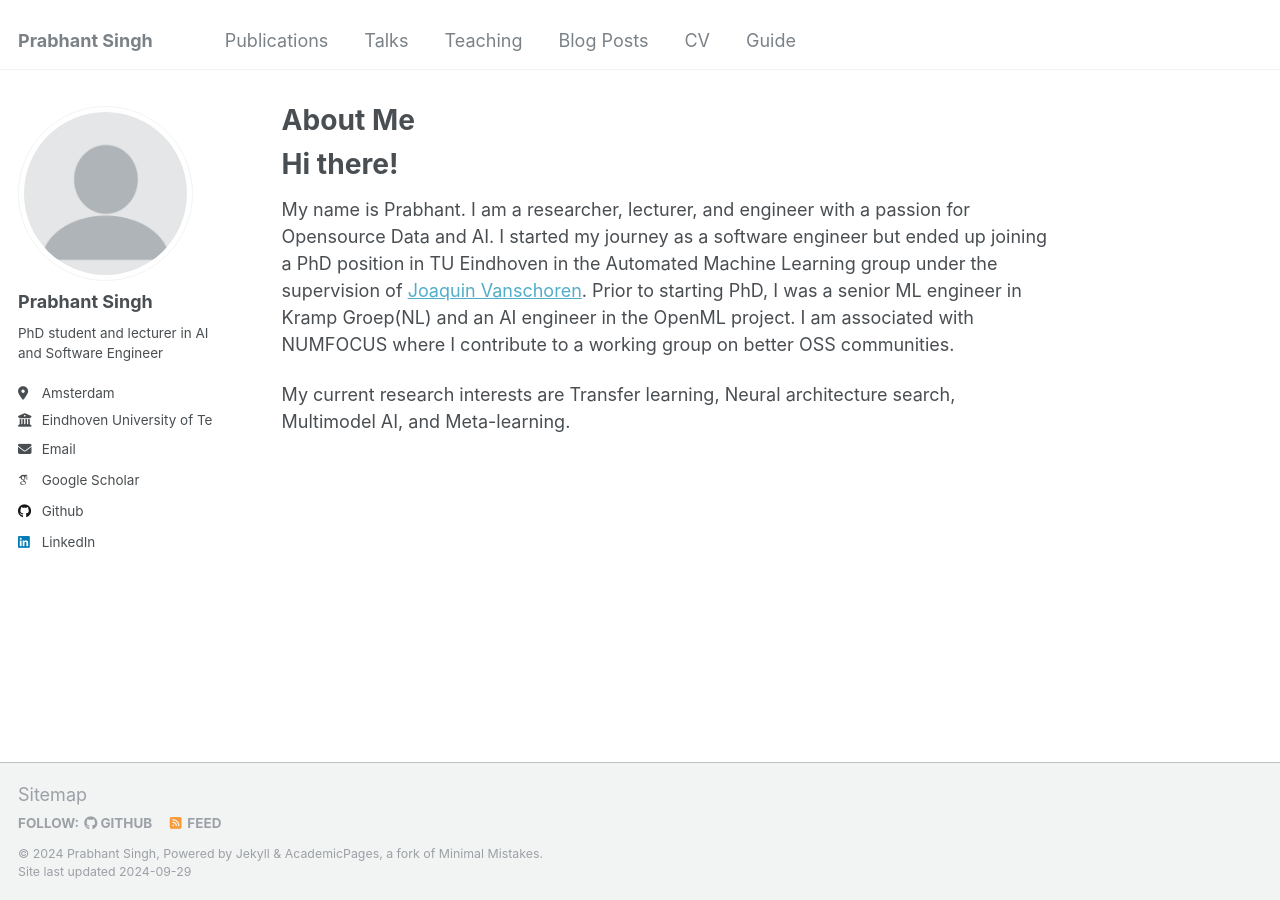
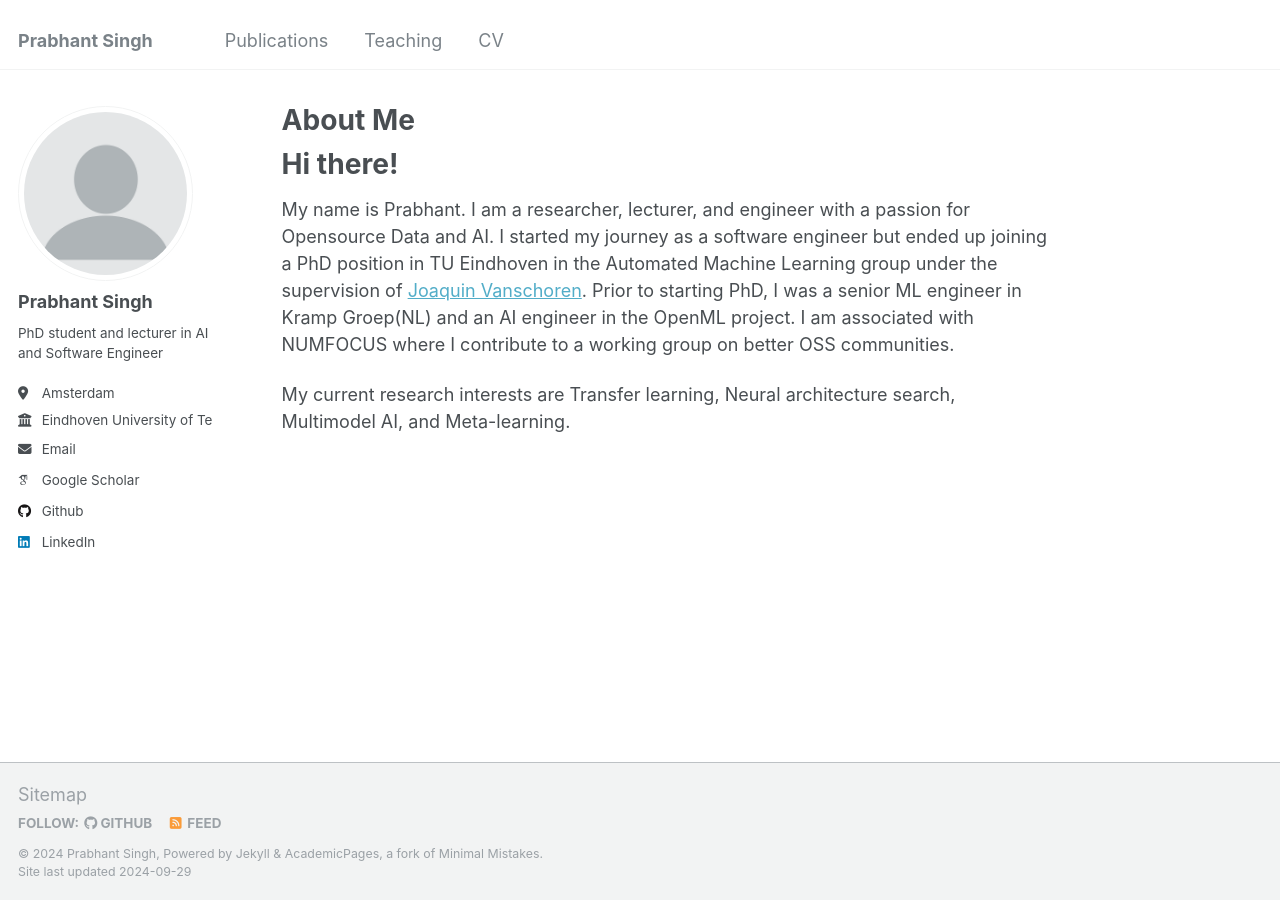
Before and after one commit to prabhant/prabhant.github.io, a Jekyll site: the page built from _pages/about.md, in a window 1280 px wide. Built offline with Jekyll 4.4.1, drawn with Linux system fonts in a browser that asks for light colours; some web fonts are replaced.

Commit message:
Update navigation.yml

```diff
--- a/_data/navigation.yml
+++ b/_data/navigation.yml
@@ -8,17 +8,12 @@ main:
   - title: "Publications"
     url: /publications/
 
-  - title: "Talks"
-    url: /talks/
+
 
   - title: "Teaching"
     url: /teaching/
 
-  - title: "Blog Posts"
-    url: /year-archive/
+
 
   - title: "CV"
-    url: /cv/
-
-  - title: "Guide"
-    url: /markdown/
+    url: /cv/cv.pdf
```
